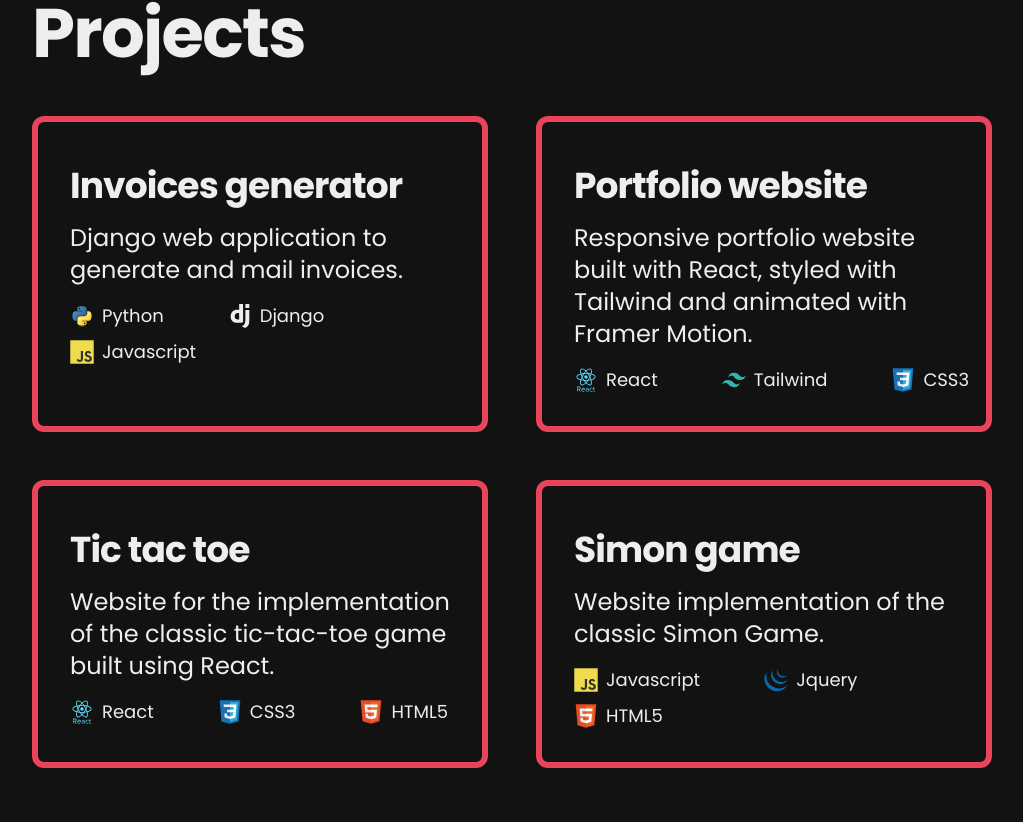
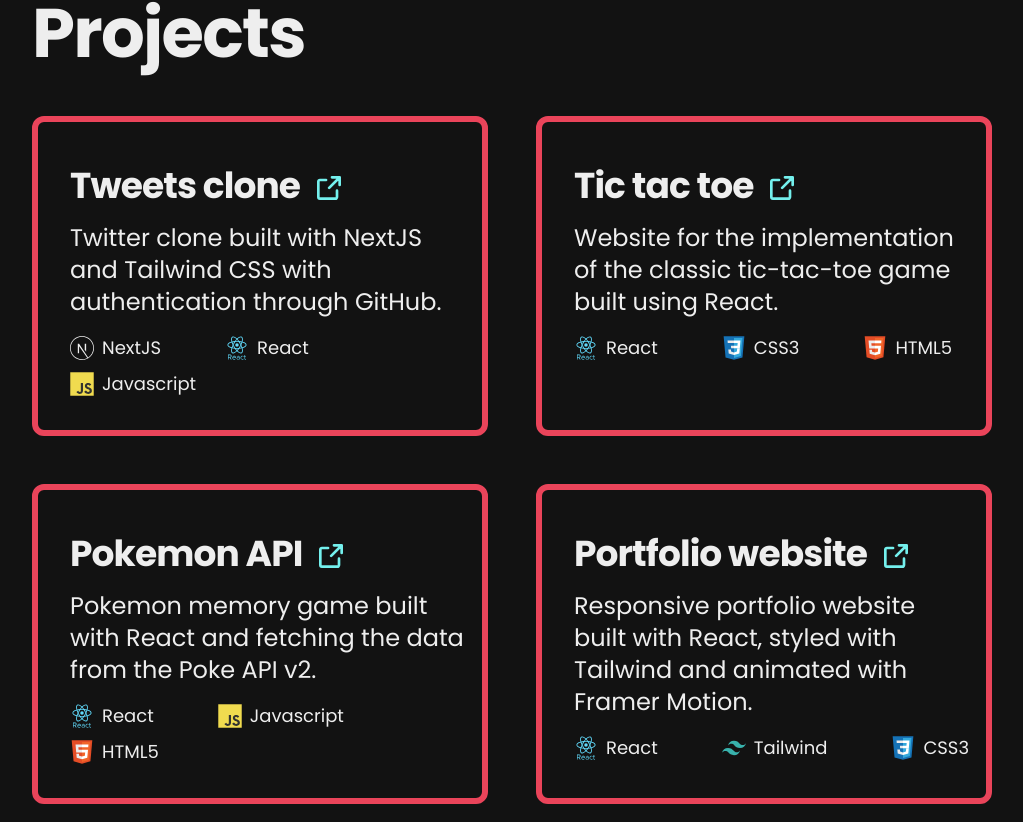
Before and after one commit to aalexmrt/react-portfolio-v1, a React (Vite) app: page / in a window 1280 px wide. Shown: the part 1558-2380 px from the top of the page, without its empty margins (128-1151 px from the left). Built offline with nearby package versions, Linux system fonts and the light colour scheme.

Commit message:
update projects info and add hyperlinks

```diff
--- a/src/components/ProjectDetail/index.jsx
+++ b/src/components/ProjectDetail/index.jsx
@@ -34,7 +34,25 @@
       <figure className="flex h-min flex-row   ">
         <div>
           <h4 className="mt-3 text-3xl font-bold tracking-tight md:text-4xl">
-            {name} <span> </span>
+            {name}{" "}
+            <span>
+              {" "}
+              <svg
+                className="hyperlink-icon ml-2.5 inline-flex h-4 w-4 items-center hover:underline lg:h-5 lg:w-5 xl:h-6 xl:w-6"
+                aria-hidden="true"
+                xmlns="http://www.w3.org/2000/svg"
+                fill="none"
+                viewBox="0 0 18 18"
+              >
+                <path
+                  stroke="currentColor"
+                  strokeLinecap="round"
+                  strokeLinejoin="round"
+                  strokeWidth="2"
+                  d="M15 11v4.833A1.166 1.166 0 0 1 13.833 17H2.167A1.167 1.167 0 0 1 1 15.833V4.167A1.166 1.166 0 0 1 2.167 3h4.618m4.447-2H17v5.768M9.111 8.889l7.778-7.778"
+                />
+              </svg>
+            </span>
           </h4>
           <p className="mt-4 text-xl md:text-2xl">{description}</p>
           <div className="mt-4 flex flex-wrap gap-x-16 gap-y-2 text-lg">
--- a/src/data/projectsInfo.json
+++ b/src/data/projectsInfo.json
@@ -1,26 +1,63 @@
 [
   {
-    "name": "Invoices generator",
-    "description": "Django web application to generate and mail invoices.",
+    "name": "Tweets clone",
+    "description": "Twitter clone built with NextJS and Tailwind CSS with authentication through GitHub.",
     "imgRef": "https://github.com/aalexmrt/django-invoices-generator/blob/main/docs/gifs/add_invoice.gif?raw=true",
     "techStack": [
       {
-        "name": "Python",
-        "icon": "skills-icons/python.svg",
-        "linkInfo": "https://www.python.org/"
+        "name": "NextJS",
+        "icon": "skills-icons/nextjs.svg"
       },
       {
-        "name": "Django",
-        "icon": "skills-icons/django.svg",
-        "linkInfo": "https://www.djangoproject.com/"
+        "name": "React",
+        "icon": "skills-icons/react.svg"
       },
       {
         "name": "Javascript",
-        "icon": "skills-icons/javascript.svg",
-        "linkInfo": "https://developer.mozilla.org/en-US/docs/Web/JavaScript"
+        "icon": "skills-icons/javascript.svg"
       }
     ],
-    "gitUrl": "https://github.com/aalexmrt/django-invoices-generator/"
+    "gitUrl": "https://nextjs-tweets.vercel.app/"
+  },
+  {
+    "name": "Tic tac toe",
+    "description": "Website for the implementation of the classic tic-tac-toe game built using React.",
+    "imgRef": "https://github.com/aalexmrt/tic-tac-toe/blob/main/docs/gifs/tic-tac-toe-demo.gif?raw=true",
+    "techStack": [
+      {
+        "name": "React",
+        "icon": "skills-icons/react.svg"
+      },
+      {
+        "name": "CSS3",
+        "icon": "skills-icons/css3.svg"
+      },
+      {
+        "name": "HTML5",
+        "icon": "skills-icons/html5.svg"
+      }
+    ],
+    "gitUrl": "https://tic-tac-toe-sand-ten.vercel.app/"
+  },
+  {
+    "name": "Pokemon API",
+    "description": "Pokemon memory game built with React and fetching the data from the Poke API v2.",
+    "imgRef": "https://github.com/aalexmrt/simon-game-js/blob/main/docs/gifs/demo_simon_game.gif?raw=true",
+    "techStack": [
+      {
+        "name": "React",
+        "icon": "skills-icons/react.svg"
+      },
+      {
+        "name": "Javascript",
+        "icon": "skills-icons/javascript.svg"
+      },
+      {
+        "name": "HTML5",
+        "icon": "skills-icons/html5.svg"
+      }
+    ],
+    "gitUrl": "https://react-pokemon-game-lac.vercel.app/"
   },
   {
     "name": "Portfolio website",
@@ -29,66 +66,17 @@
     "techStack": [
       {
         "name": "React",
-        "icon": "skills-icons/react.svg",
-        "linkInfo": "https://www.python.org/"
+        "icon": "skills-icons/react.svg"
       },
       {
         "name": "Tailwind",
-        "icon": "skills-icons/tailwind.svg",
-        "linkInfo": "https://tailwindcss.com/"
+        "icon": "skills-icons/tailwind.svg"
       },
       {
         "name": "CSS3",
-        "icon": "skills-icons/css3.svg",
-        "linkInfo": "https://developer.mozilla.org/en-US/docs/Glossary/HTML5"
+        "icon": "skills-icons/css3.svg"
       }
     ],
-    "gitUrl": "https://github.com/aalexmrt/react-portfolio-v1"
-  },
-  {
-    "name": "Tic tac toe",
-    "description": "Website for the implementation of the classic tic-tac-toe game built using React.",
-    "imgRef": "https://github.com/aalexmrt/tic-tac-toe/blob/main/docs/gifs/tic-tac-toe-demo.gif?raw=true",
-    "techStack": [
-      {
-        "name": "React",
-        "icon": "skills-icons/react.svg",
-        "linkInfo": "https://www.python.org/"
-      },
-      {
-        "name": "CSS3",
-        "icon": "skills-icons/css3.svg",
-        "linkInfo": "https://developer.mozilla.org/en-US/docs/Web/CSS"
-      },
-      {
-        "name": "HTML5",
-        "icon": "skills-icons/html5.svg",
-        "linkInfo": "https://developer.mozilla.org/en-US/docs/Glossary/HTML5"
-      }
-    ],
-    "gitUrl": "https://github.com/aalexmrt/tic-tac-toe/"
-  },
-  {
-    "name": "Simon game",
-    "description": "Website implementation of the classic Simon Game.",
-    "imgRef": "https://github.com/aalexmrt/simon-game-js/blob/main/docs/gifs/demo_simon_game.gif?raw=true",
-    "techStack": [
-      {
-        "name": "Javascript",
-        "icon": "skills-icons/javascript.svg",
-        "linkInfo": "https://www.python.org/"
-      },
-      {
-        "name": "Jquery",
-        "icon": "skills-icons/jquery.svg",
-        "linkInfo": "https://developer.mozilla.org/en-US/docs/Web/CSS"
-      },
-      {
-        "name": "HTML5",
-        "icon": "skills-icons/html5.svg",
-        "linkInfo": "https://developer.mozilla.org/en-US/docs/Glossary/HTML5"
-      }
-    ],
-    "gitUrl": "https://github.com/aalexmrt/simon-game-js"
+    "gitUrl": "https://react-portfolio-v1-nine.vercel.app/"
   }
 ]
```
Also changed, not shown: public/skills-icons/nextjs.svg (added).
